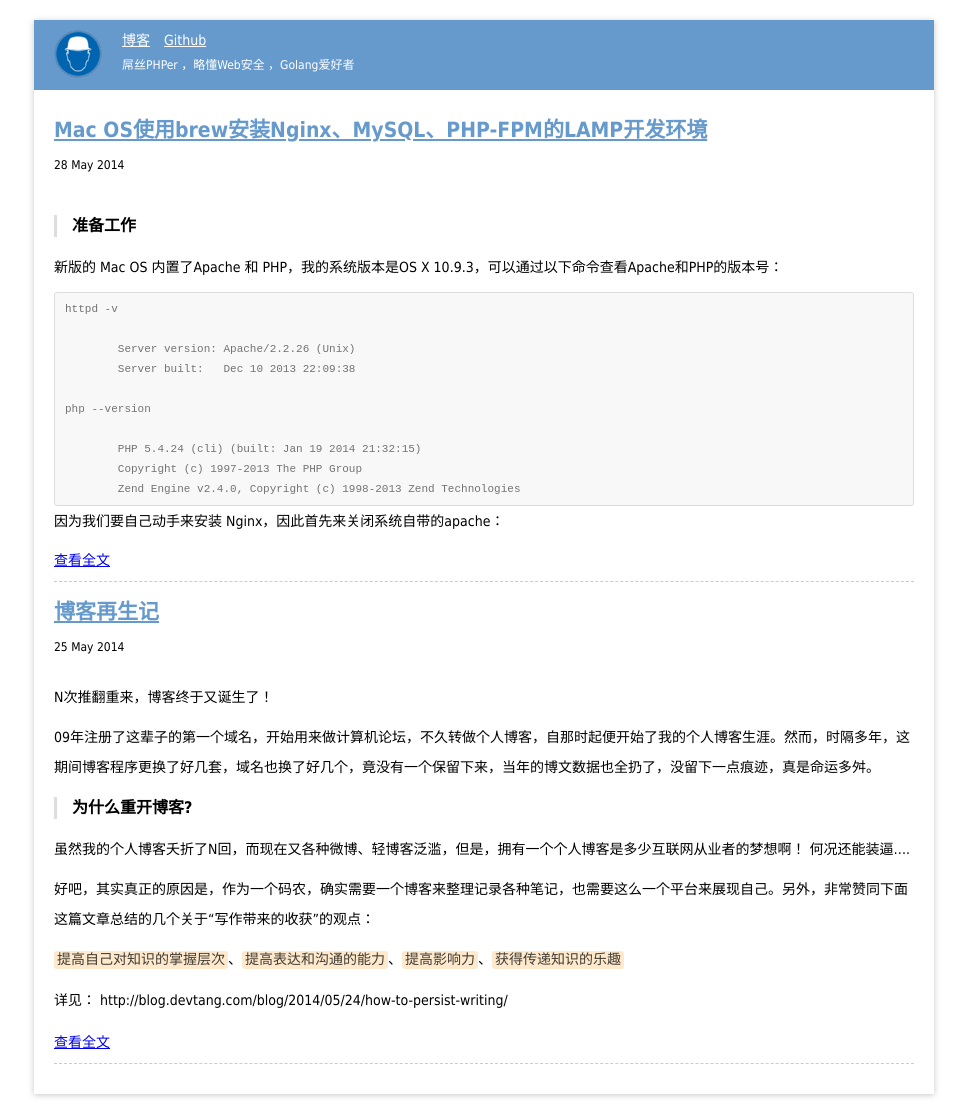
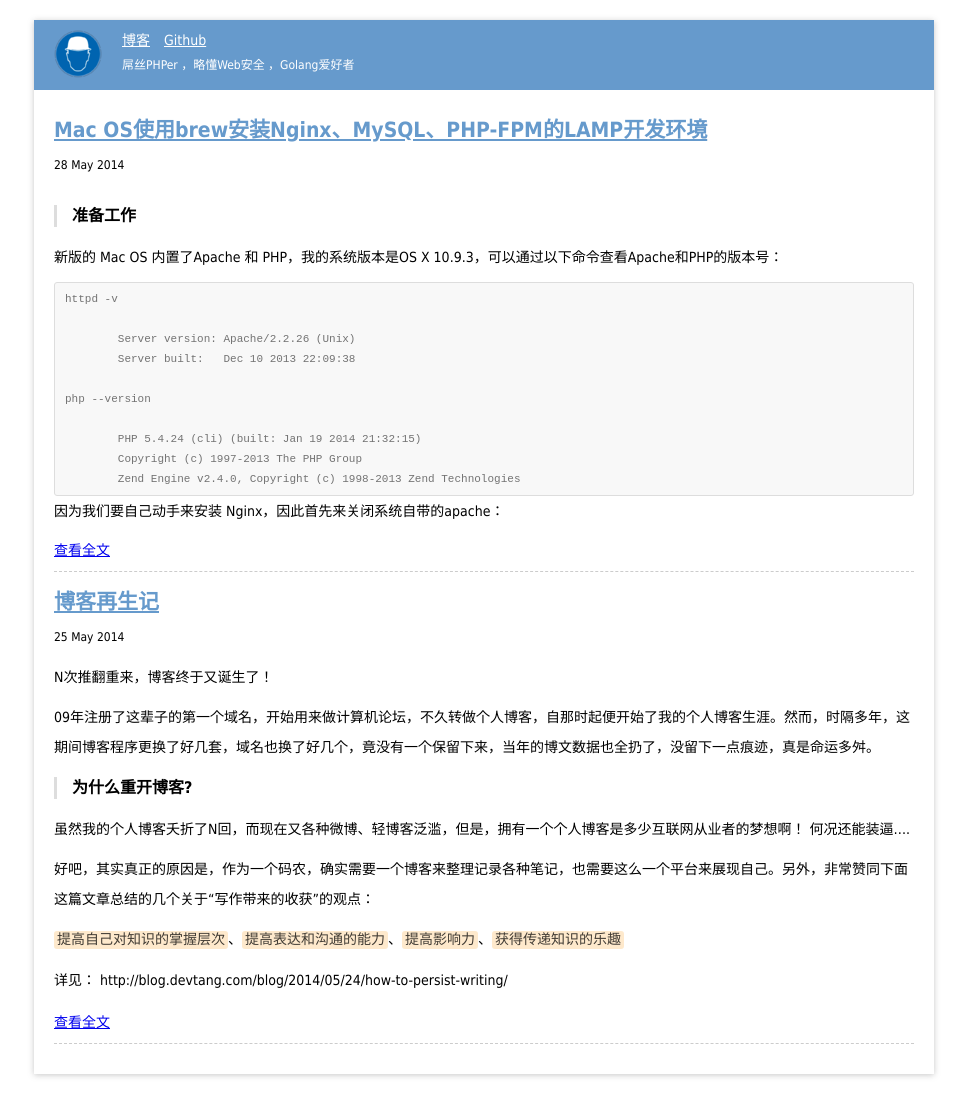
Before and after one commit to tabalt/tabalt.github.io, a Jekyll site: the page built from index.html, in a window 1280 px wide. Shown: the whole page, without its empty margins (156-1123 px from the left). Built offline with Jekyll 4.4.1, drawn with Linux system fonts in a browser that asks for light colours; Markdown is read by kramdown in place of the engine named in the settings; the list of posts is cut into pages by our own code.

Commit message:
update template

```diff
--- a/index.html
+++ b/index.html
@@ -6,7 +6,7 @@ title: 首页
 
 {% for post in site.posts %}
 <div class="post-item pb10">
-    <div class="post-title mb20">
+    <div class="post-title mb10">
         <h2 ><a href="{{ post.url }}">{{ post.title }}</a></h2>
         <p class="ft12">
             {{ post.date | date_to_long_string }}
```
